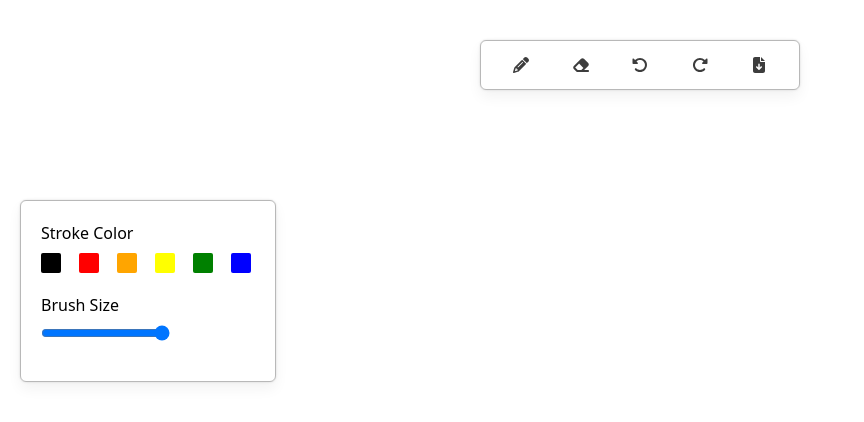
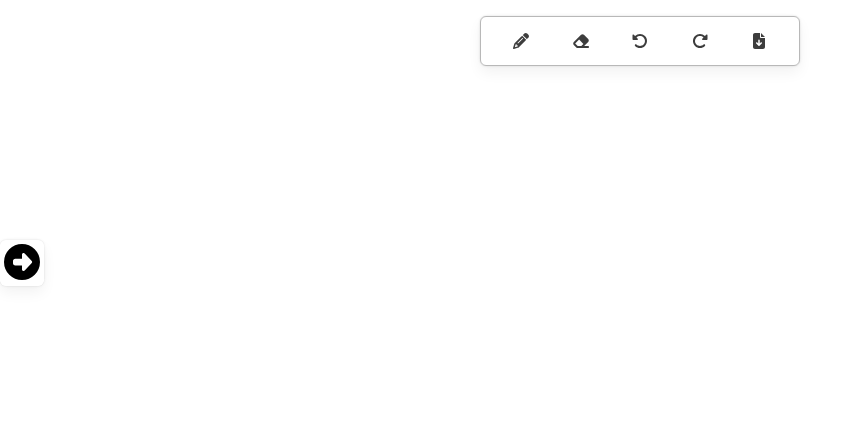
Before and after one commit to pulak-sarmah/web-sketchbook, a Next.js app: page / in a window 1280 px wide. Shown: the top 422 px of the page, without its empty margins (0-864 px from the left). Built offline with nearby package versions, Linux system fonts and the light colour scheme.

Commit message:
made toolbox interactive

```diff
--- a/src/components/Menu/index.module.css
+++ b/src/components/Menu/index.module.css
@@ -1,5 +1,5 @@
 .menuContainer {
-  @apply px-5 py-1 flex justify-between w-1/4 absolute left-1/2 top-10 rounded-md;
+  @apply px-5  py-1 flex justify-between w-[80%] lg:w-1/4 absolute left-1/2 top-4 rounded-md;
   border: 1px solid theme("colors.border1");
   transform: translate(-50%);
   box-shadow: theme("colors.shadow1");
--- a/src/components/Menu/index.tsx
+++ b/src/components/Menu/index.tsx
@@ -8,6 +8,7 @@ import {
   faFileArrowDown,
 } from "@fortawesome/free-solid-svg-icons";
 import styles from "./index.module.css";
+
 const Menu = () => {
   return (
     <div className={styles.menuContainer}>
--- a/src/components/Toolbox/index.module.css
+++ b/src/components/Toolbox/index.module.css
@@ -1,8 +1,14 @@
 .toolboxContainer {
-  @apply p-5 absolute top-1/4 left-5 w-64 rounded-md;
+  @apply p-5 absolute top-1/4 left-2 w-64 rounded-md;
   box-shadow: theme("colors.shadow1");
   border: 1px solid theme("colors.border1");
   background-color: theme("colors.background1");
+
+  .toolboxIconLeft {
+    @apply absolute bottom-[70px] left-[240px] rounded-md cursor-pointer p-1 bg-shadow2 transform;
+    background-color: theme("colors.background1");
+    box-shadow: theme("colors.shadow1");
+  }
 
   .toolItem {
     @apply mb-5;
@@ -27,3 +33,9 @@
     }
   }
 }
+
+.toolboxIconRight {
+  @apply p-1 absolute top-60 left-0  cursor-pointer rounded-md;
+  box-shadow: theme("colors.shadow1");
+  background-color: theme("colors.background1");
+}
--- a/src/components/Toolbox/index.tsx
+++ b/src/components/Toolbox/index.tsx
@@ -1,12 +1,29 @@
-import React from "react";
+import React, { useState } from "react";
 import styles from "./index.module.css";
 import { COLORS } from "@/constant";
+import { FontAwesomeIcon } from "@fortawesome/react-fontawesome";
+import { faCircleRight, faCircleLeft } from "@fortawesome/free-solid-svg-icons";
 
 const updateBrushSize = (e: React.ChangeEvent<HTMLInputElement>) => {};
 
 const ToolBox = () => {
-  return (
+  const [showToolbox, setShowToolbox] = useState(false);
+
+  const handleToolbox = () => {
+    setShowToolbox(!showToolbox);
+  };
+
+  return showToolbox ? (
     <div className={styles.toolboxContainer}>
+      <div className={styles.toolboxIconLeft}>
+        <FontAwesomeIcon
+          icon={faCircleLeft}
+          style={{ fontSize: "36px" }}
+          onClick={handleToolbox}
+          onMouseOver={(e) => (e.currentTarget.style.color = "#3d3d3d")}
+          onMouseOut={(e) => (e.currentTarget.style.color = "black")}
+        />
+      </div>
       <div className={styles.toolItem}>
         <h4 className={styles.toolTetx}>Stroke Color</h4>
         <div className={styles.itemContainer}>
@@ -52,6 +69,16 @@ const ToolBox = () => {
         </div>
       </div>
     </div>
+  ) : (
+    <div className={styles.toolboxIconRight}>
+      <FontAwesomeIcon
+        icon={faCircleRight}
+        style={{ fontSize: "36px" }}
+        onClick={handleToolbox}
+        onMouseOver={(e) => (e.currentTarget.style.color = "#3d3d3d")}
+        onMouseOut={(e) => (e.currentTarget.style.color = "black")}
+      />
+    </div>
   );
 };
 
```
